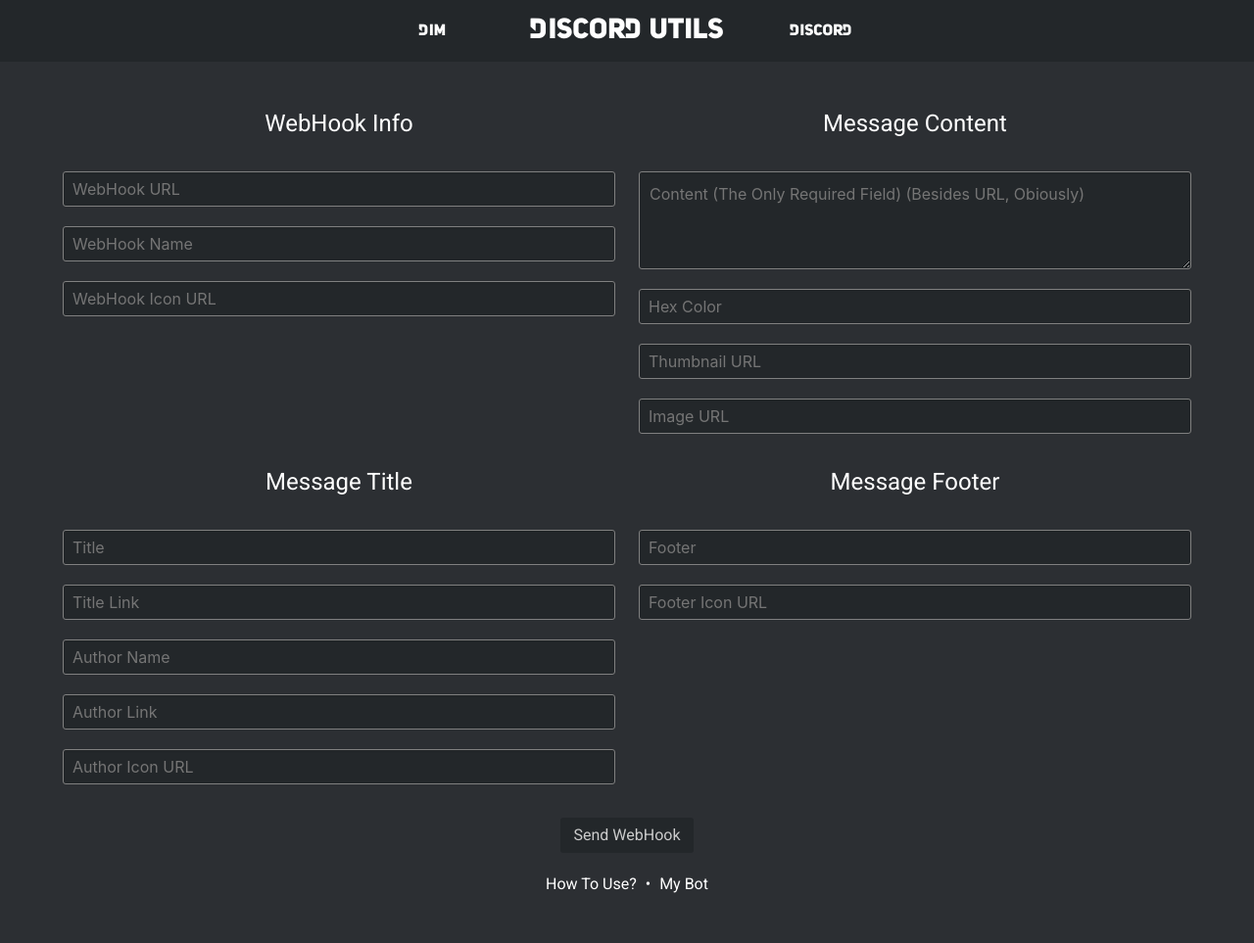
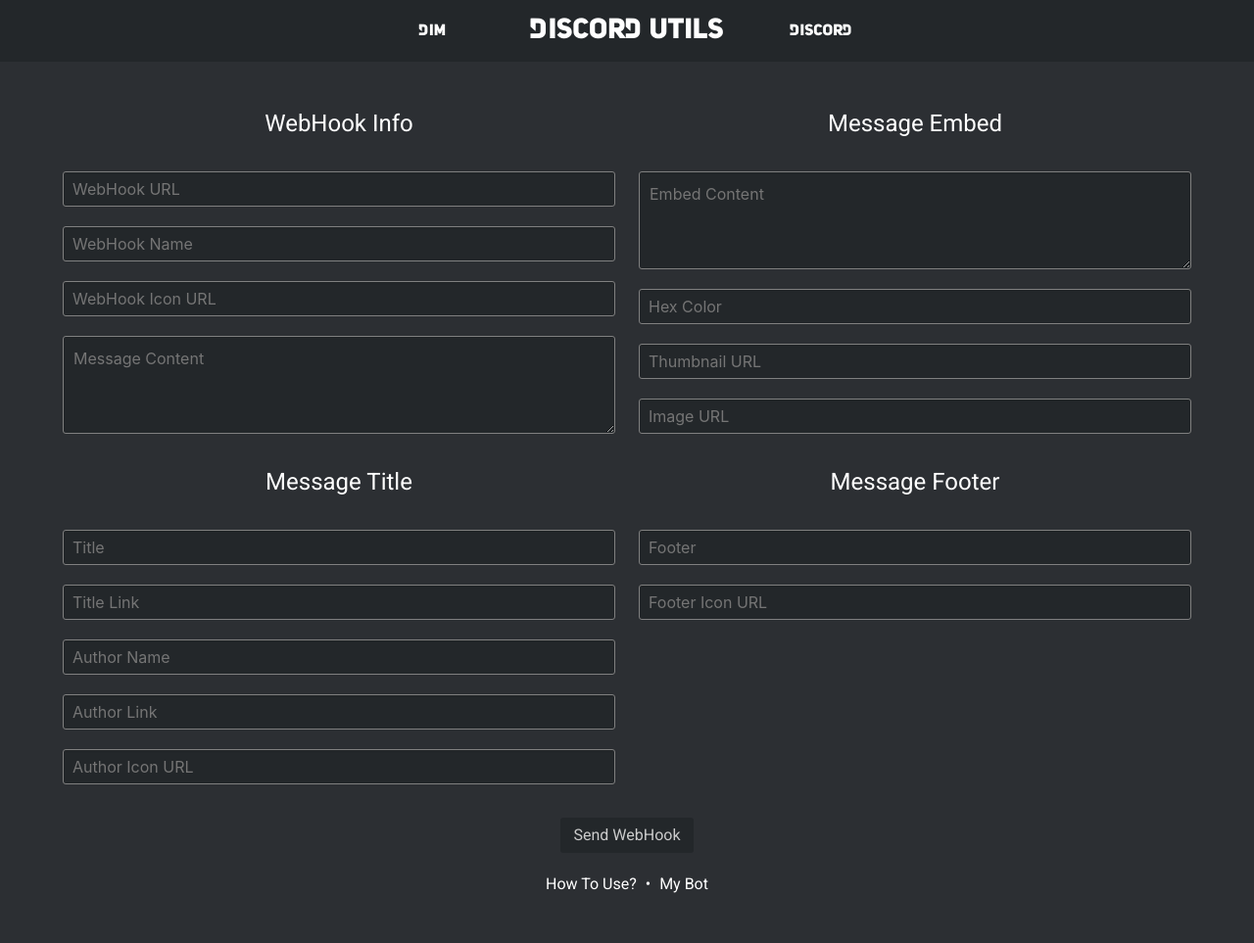
Before and after one commit to xDimGG/discord-utils, a Jekyll site: the page built from webhook.html, in a window 1280 px wide. Shown: the whole page at 98% size. Built offline with Jekyll 4.4.1, drawn with Linux system fonts in a browser that asks for light colours; some of the changed lines change nothing that is shown.

Commit message:
Send raw content

```diff
--- a/src/css/app.scss
+++ b/src/css/app.scss
@@ -43,12 +43,12 @@
   }
 }
 
-#text {
+#content, #text {
   display: inline-flex;
   min-height: 100px;
 }
 
-#text, input.input {
+#content, #text, input.input {
   background: $black;
   margin: 10px 0;
   color: $white;
--- a/src/js/app.js
+++ b/src/js/app.js
@@ -63,28 +63,41 @@
       });
     };
     $('#submit > .button').on('click', () => {
-      const data = {
-        username: $('#webhook_name').val(),
-        icon_url: $('#webhook_icon').val(),
-        attachments: [{
-          image_url: $('#image').val(),
-          thumb_url: $('#thumb_url').val(),
-          footer: $('#footer').val(),
-          footer_icon: $('#footer_icon').val(),
-          color: $('#color').val(),
-          text: $('#text').val(),
-          title: $('#title').val(),
-          title_link: $('#title_link').val(),
-          author_name: $('#author_name').val(),
-          author_link: $('#author_link').val(),
-          author_icon: $('#author_icon').val()
-        }]
+      const embed = {
+        author: {
+          name: $('#author_name').val(),
+          url: $('#author_link').val(),
+          icon_url: $('#author_icon').val(),
+        },
+        color: parseInt($('#color').val(), 16),
+        description: $('#text').val(),
+        title: $('#title').val(),
+        url: $('#title_link').val(),
+        image: { url: $('#image').val() },
+        thumbnail: { url: $('#thumb_url').val() },
+        footer: {
+          text: $('#footer').val(),
+          icon_url: $('#footer_icon').val(),
+        },
       };
+      const props = [];
+      for (const val of Object.values(embed)) {
+        if (typeof val === 'string')
+          props.push(val);
+        else
+          for (const v of Object.values(val))
+            props.push(v);
+      }
       $.ajax({
         type: 'POST',
-        url: `${$('#url').val()}/slack`,
+        url: $('#url').val(),
         crossDomain: true,
-        data: JSON.stringify(data),
+        data: JSON.stringify({
+          content: $('#content').val(),
+          username: $('#webhook_name').val(),
+          avatar_url: $('#webhook_icon').val(),
+          embeds: props.some(Boolean) ? [embed] : undefined,
+        }),
         success: success => {
           alert('WebHook Sent');
           console.log(success);
@@ -96,4 +109,16 @@
       });
     });
   }
+  // else if (path === '/react') {
+  //   const emojis = fetch('https://raw.githubusercontent.com/iamcal/emoji-data/master/emoji.json')
+  //     .then(res => res.json())
+  //     .then(emojis => {
+  //       for (const emoji of emojis) {
+  //         const el = document.createElement('option');
+  //         el.value = emoji.unified;
+  //         el.appendChild(document.createTextNode(eval(`\\u${emoji.unified}`)));
+  //         document.querySelector('select').appendChild(el);
+  //       }
+  //     });
+  // }
 });
--- a/webhook.html
+++ b/webhook.html
@@ -10,10 +10,11 @@
         <input type="text" class="input" id="url" placeholder="WebHook URL">
         <input type="text" class="input" id="webhook_name" placeholder="WebHook Name" data-lpignore="true">
         <input type="text" class="input" id="webhook_icon" placeholder="WebHook Icon URL">
+        <textarea class="textarea" id="content" placeholder="Message Content" maxlength="2000"></textarea>
       </div>
       <div class="column is-6">
-        <h2 class="subtitle is-4">Message Content</h2>
-        <textarea class="textarea" id="text" placeholder="Content (The Only Required Field) (Besides URL, Obiously)" maxlength="2048"></textarea>
+        <h2 class="subtitle is-4">Message Embed</h2>
+        <textarea class="textarea" id="text" placeholder="Embed Content" maxlength="2048"></textarea>
         <input type="text" class="input" id="color" placeholder="Hex Color">
         <input type="text" class="input" id="thumbnail" placeholder="Thumbnail URL">
         <input type="text" class="input" id="image" placeholder="Image URL">
```
